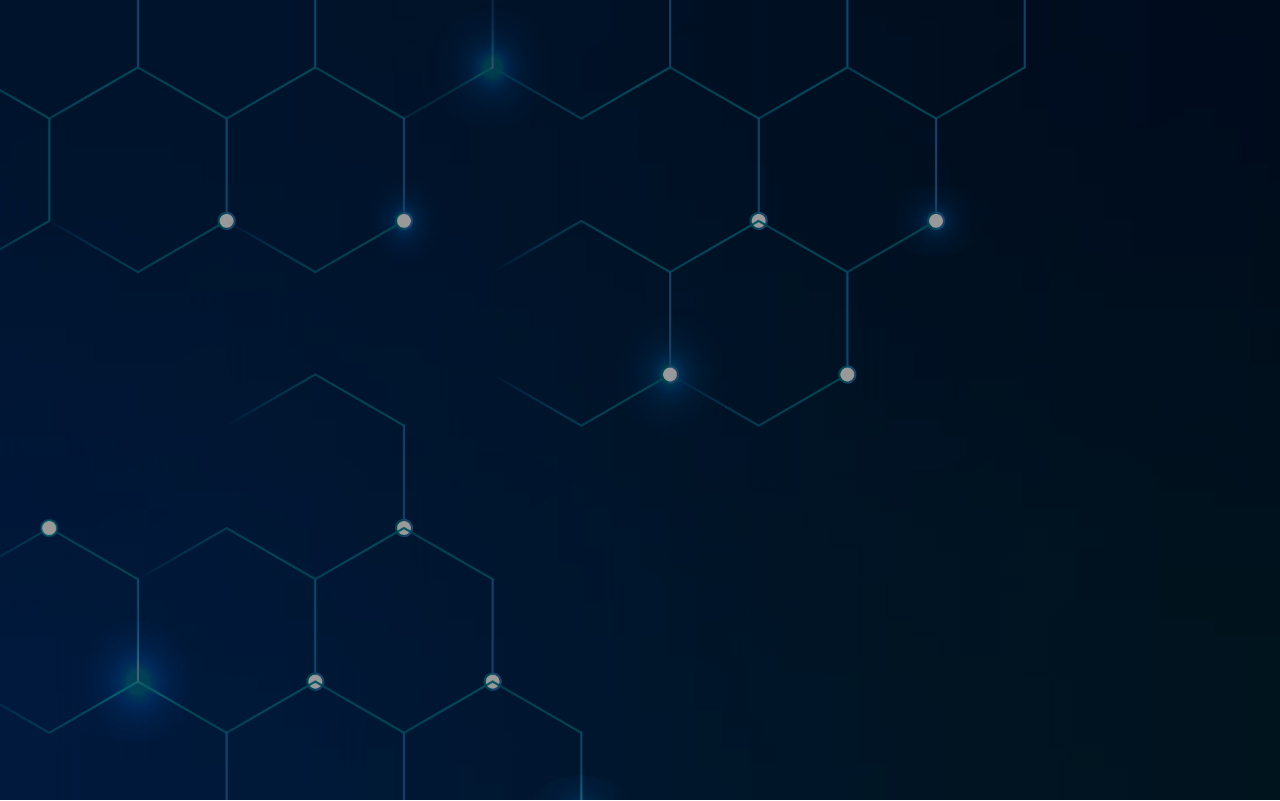
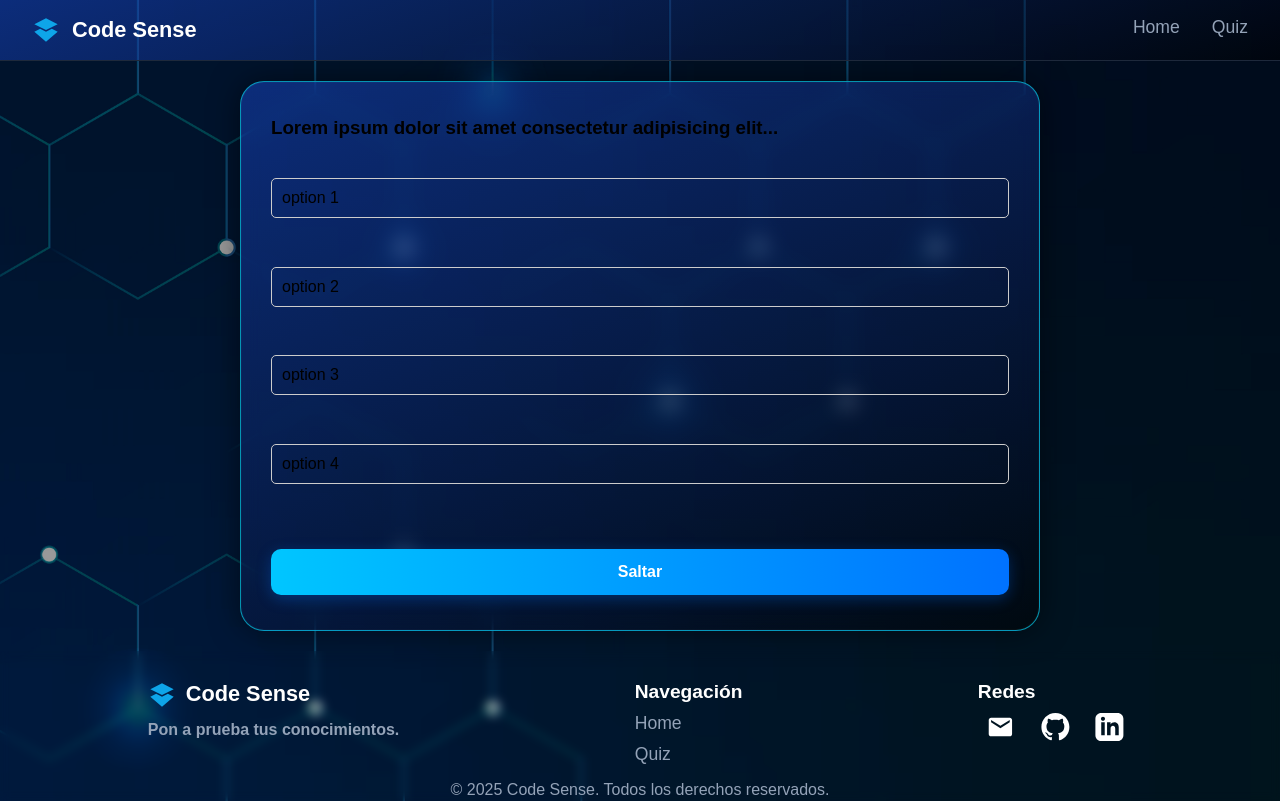
Before and after one commit to wisepiloV2/CodeSense, a React (Vite) app in the folder codesense/: page /quiz in a window 1280 px wide. Before the commit this address had no page. Built offline with nearby package versions, Linux system fonts and the light colour scheme.

Commit message:
estructura basica del Quiz

```diff
--- a/codesense/src/App.jsx
+++ b/codesense/src/App.jsx
@@ -3,6 +3,7 @@ import Welcome from './pages/Welcome/Welcome';
 import Layout from './components/Layout';
 import Home from './pages/Home/Home';
 import QuizOptions from './pages/QuizOptions/QuizOptions';
+import Quiz from './pages/Quiz/Quiz'
 
 function App() {
   return (
@@ -28,6 +29,15 @@ function App() {
           }
         />
 
+        <Route
+          path='/quiz'
+          element={
+            <Layout>
+              <Quiz />
+            </Layout>
+          }
+        />
+
       </Routes>
     </BrowserRouter>
   );
--- a/codesense/src/components/Footer.jsx
+++ b/codesense/src/components/Footer.jsx
@@ -61,10 +61,6 @@ function LinksText(){
                 <li className={`${styles.LinkText} ${isActive('/quiz-options')}`}>
                     <Link to="/quiz-options" className={styles.Clean}>Quiz</Link>
                 </li>
-
-                <li className={`${styles.LinkText} ${isActive('/about')}`}>
-                    About
-                </li>
             </ul>
         </div>
     );
--- a/codesense/src/components/Header.jsx
+++ b/codesense/src/components/Header.jsx
@@ -28,10 +28,6 @@ function Navbar() {
                     <li className={`${styles.NavLink} ${isActive('/quiz-options')}`}>
                         <Link to="/quiz-options" className={styles.Clean}>Quiz</Link>
                     </li>
-
-                    <li className={`${styles.NavLink} ${isActive('/about')}`}>
-                        About
-                    </li>
                 </ul>
             </nav>
         </header>
--- /dev/null
+++ b/codesense/src/pages/Quiz/Quiz.jsx
@@ -0,0 +1,23 @@
+import QuizOption from './components/QuizOption'
+import styles from './Quiz.module.css'
+
+const data = {
+    prompt: 'Lorem ipsum dolor sit amet consectetur adipisicing elit...',
+    options: ['option 1', 'option 2', 'option 3', 'option 4']
+}
+
+function Quiz(){
+    return (
+        <div className={styles.container}>
+            <h3>{data.prompt}</h3>
+
+            {data.options.map((option, index) => (
+                <QuizOption key={index} title={option} />
+            ))}
+
+            <button className={styles.btn}>Saltar</button>
+        </div>
+    );
+}
+
+export default Quiz;
--- /dev/null
+++ b/codesense/src/pages/Quiz/Quiz.module.css
@@ -0,0 +1,49 @@
+.container {
+  background: linear-gradient(160deg, rgba(24, 71, 201, 0.5) 0%, rgba(0, 0, 0, 0.5) 100%);
+  backdrop-filter: blur(10px);
+  border: 1px solid rgba(6, 182, 212, 0.8);
+  border-radius: 24px;
+  padding: 35px 30px;
+  width: 100%;
+  max-width: 800px;
+  height: 550px;
+  box-shadow: 0 0 30px rgba(0, 0, 0, 0.5), inset 0 0 2px rgba(255, 255, 255, 0.1);
+  font-family: 'Inter', system-ui, sans-serif;
+  display: flex;
+  flex-direction: column;
+  justify-content: space-between;
+  margin: 20px 0;
+}
+
+.title {
+  font-size: clamp(1.5rem, 2.5vw, 2.5rem);
+  font-weight: 700;
+  margin: 0;
+  margin-bottom: 0.5rem;
+  text-align: center;
+  color: #ffffff;
+}
+
+.btn {
+  width: 100%;
+  padding: 14px;
+  margin-top: 1rem;
+  border: none;
+  border-radius: 10px;
+  background: linear-gradient(90deg, #00c6ff 0%, #0072ff 100%);
+  color: white;
+  font-size: clamp(1rem, 1.2vw, 1.2rem);
+  font-weight: 600;
+  cursor: pointer;
+  transition: transform 0.2s, box-shadow 0.2s;
+  box-shadow: 0 4px 15px rgba(0, 114, 255, 0.3);
+}
+
+.btn:hover {
+  transform: translateY(-2px);
+  box-shadow: 0 6px 20px rgba(0, 114, 255, 0.5);
+}
+
+.btn:active {
+  transform: translateY(0);
+}
--- /dev/null
+++ b/codesense/src/pages/Quiz/components/QuizOption.jsx
@@ -0,0 +1,14 @@
+import style from './QuizOption.module.css'
+
+function QuizOption({title}){
+    return (
+        <details className={style.details}>
+            <summary className={style.summary}>{title}</summary>
+            <div className={style.content}>
+                <p>Lorem ipsum dolor sit amet consectetur adipisicing elit. Magnam nesciunt a vel tempora similique. Nam, placeat voluptatum? Vel alias quas neque autem. Nobis odio temporibus minima quis repellendus est illum?</p>
+            </div>
+        </details>
+    );
+}
+
+export default QuizOption;
--- /dev/null
+++ b/codesense/src/pages/Quiz/components/QuizOption.module.css
@@ -0,0 +1,26 @@
+.details {
+    display: flex;
+    flex-direction: column;
+    gap: 10px;
+    padding: 0;
+}
+
+.summary {
+    all: unset;
+    padding: 10px;
+    cursor: pointer;
+    border: 1px solid #ccc;
+    border-radius: 5px;
+    outline: none;
+    user-select: none;
+    -webkit-user-select: none;
+    -moz-user-select: none;
+    -ms-user-select: none;
+}
+
+.content {
+    border: 1px solid #ccc;
+    padding: 10px;
+    border-radius: 5px;
+    margin-bottom: 10px;
+}
--- a/codesense/src/pages/Welcome/Welcome.module.css
+++ b/codesense/src/pages/Welcome/Welcome.module.css
@@ -2,12 +2,12 @@
     display: flex;
     min-height: 100vh;
     flex-direction: column;
+    align-items: center;
     justify-content: center;
     gap: 40px;
     padding: 40px;
     border-radius: 10px;
-    max-width: 1600px;
-    width: 90%;
+    min-width: 100vw;
 }
 
 .titulo {
```
